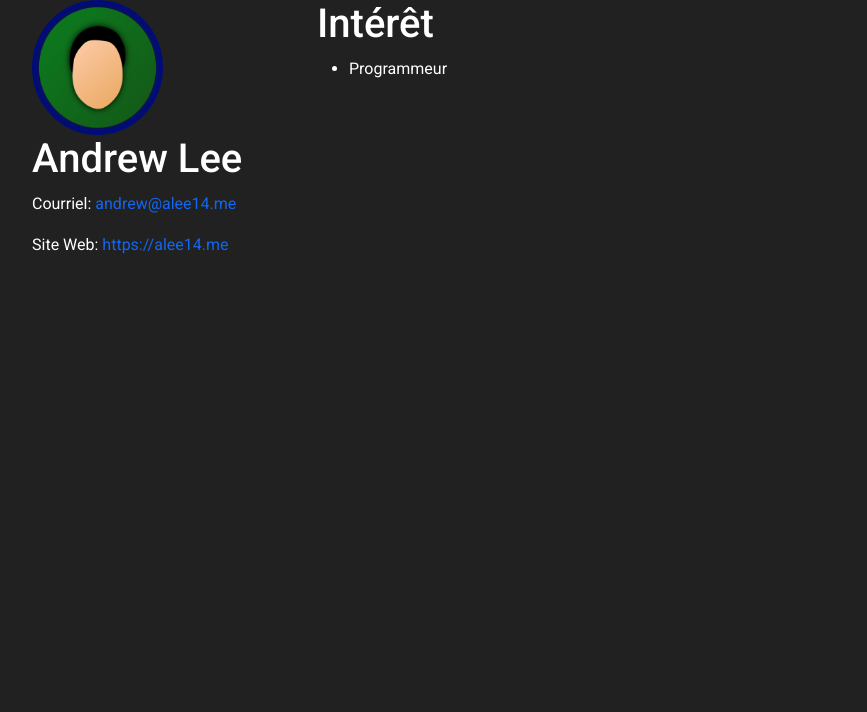
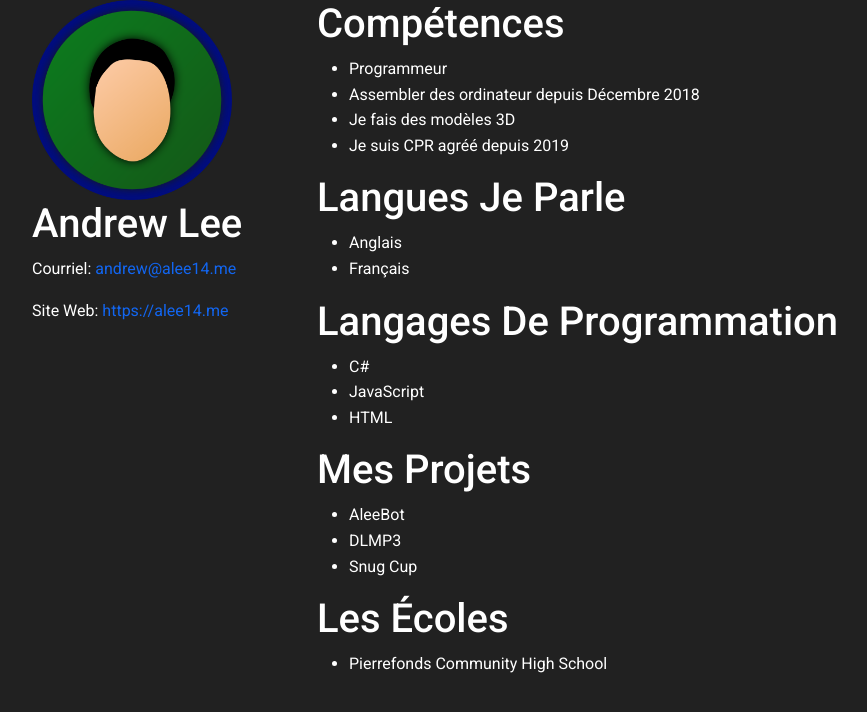
Before and after one commit to Alee14/cv-francais, a website: page index.html in a window 1280 px wide. Shown: the whole page, without its empty margins (50-917 px from the left). Drawn offline with nearby package versions, Linux system fonts and the light colour scheme.

Commit message:
Added information

```diff
--- a/index.html
+++ b/index.html
@@ -22,16 +22,39 @@
 <div class="container">
     <div class="row">
         <div class="col-md-3">
-            <img src="assets/Alee.png" width="50%" height="50%">
-          <h1>Andrew Lee</h1>
-          <p>Courriel: <a href="mailto:andrew@alee14.me">andrew@alee14.me</a></p>
-          <p>Site Web: <a href="https://alee14.me">https://alee14.me</a></p>
+            <img src="assets/Alee.png" width="200px" height="200px">
+            <h1>Andrew Lee</h1>
+            <p>Courriel: <a href="mailto:andrew@alee14.me">andrew@alee14.me</a></p>
+            <p>Site Web: <a href="https://alee14.me">https://alee14.me</a></p>
         </div>
         <div class="col-md">
-          <h1>Intérêt</h1>
+          <h1>Compétences</h1>
           <ul>
               <li>Programmeur</li>
+              <li>Assembler des ordinateur depuis Décembre 2018</li>
+              <li>Je fais des modèles 3D</li>
+              <li>Je suis CPR agréé depuis 2019</li>
           </ul>
+          <h1>Langues Je Parle</h1>
+          <ul>
+              <li>Anglais</li>
+              <li>Français</li>
+          </ul>
+          <h1>Langages De Programmation</h1>
+          <ul>
+            <li>C#</li>
+            <li>JavaScript</li>
+            <li>HTML</li>
+          </ul>
+          <h1>Mes Projets</h1>
+          <ul>
+              <li>AleeBot</li>
+              <li>DLMP3</li>
+              <li>Snug Cup</li>
+          </ul>
+          <h1>Les Écoles</h1>
+          <ul><li>Pierrefonds Community High School
+          </li></ul>
         </div>
       </div>
 </div>
```
